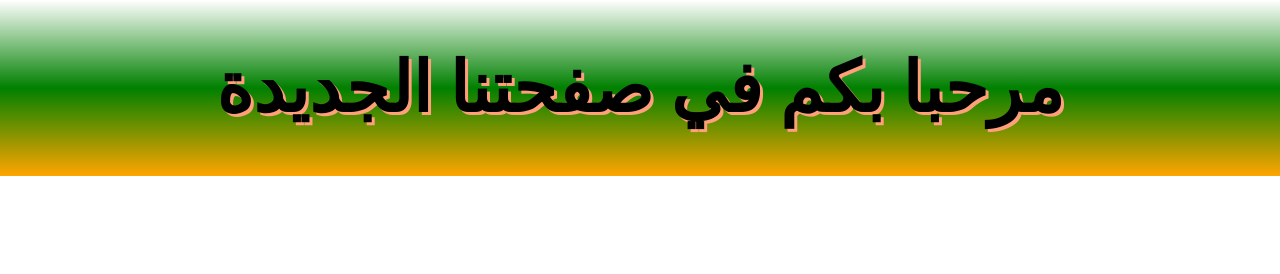
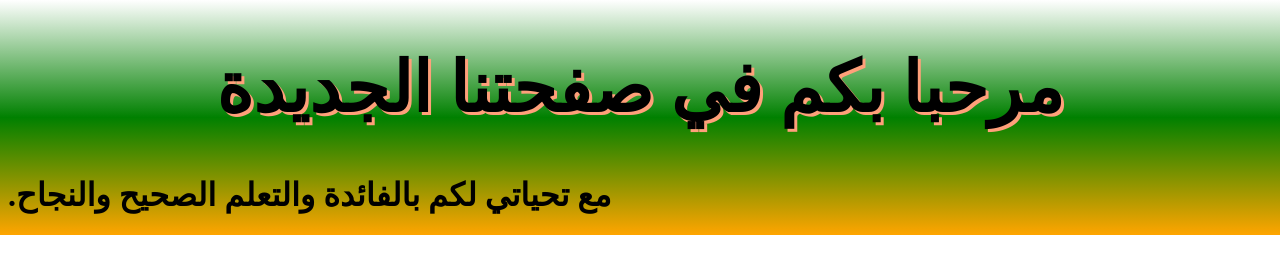
Before and after one commit to HasanAlbakkour/hasan-w3s.com, a plain HTML site: page index.html in a window 1280 px wide. Drawn offline with Linux system fonts and the light colour scheme.

Commit message:
Update index.html

```diff
--- a/index.html
+++ b/index.html
@@ -11,5 +11,6 @@
     </head>
     <body>
     <h1 class="h1h">مرحبا بكم في صفحتنا الجديدة </h1>
+        <h1> .مع تحياتي لكم بالفائدة والتعلم الصحيح والنجاح </h1>
     </body>
 </html>
```
